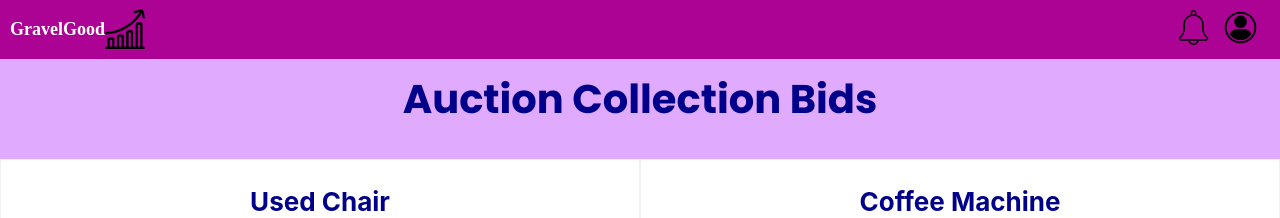
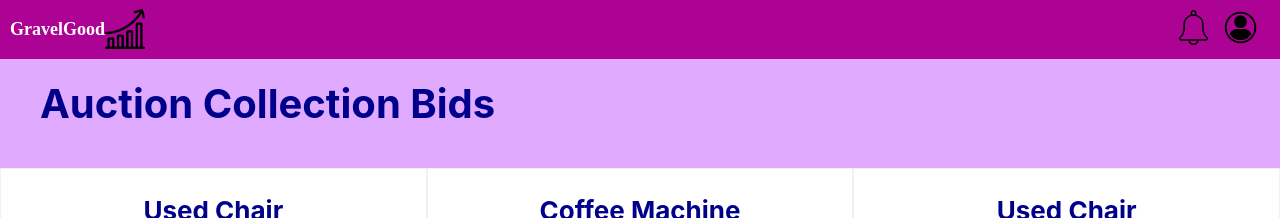
Before and after one commit to asin977/Auction-Bidding-System, a React (Create React App) app: page / in a window 1280 px wide. Shown: the top 218 px of the page. Built offline with nearby package versions, Linux system fonts and the light colour scheme; sample sign-in values are in the browser's storage.

Commit message:
refactor:resolved the review comments

```diff
--- a/src/pages/home.css
+++ b/src/pages/home.css
@@ -11,7 +11,7 @@
 .product-container {
   display: grid;
   grid-template-rows: repeat(5, 1fr);
-  grid-template-columns: repeat(2, 1fr);
+  grid-template-columns: repeat(3, 1fr);
 }
 
 .product-details {
@@ -47,12 +47,12 @@
 }
 
 .auction-title {
-  font-family: 'bold';
   font-size: 40px;
   margin: 0px;
-  padding: 30px;
+  padding: 40px;
   margin-top: 39px;
   color: darkblue;
+  text-align: start;
 }
 
 .button-container {
```
